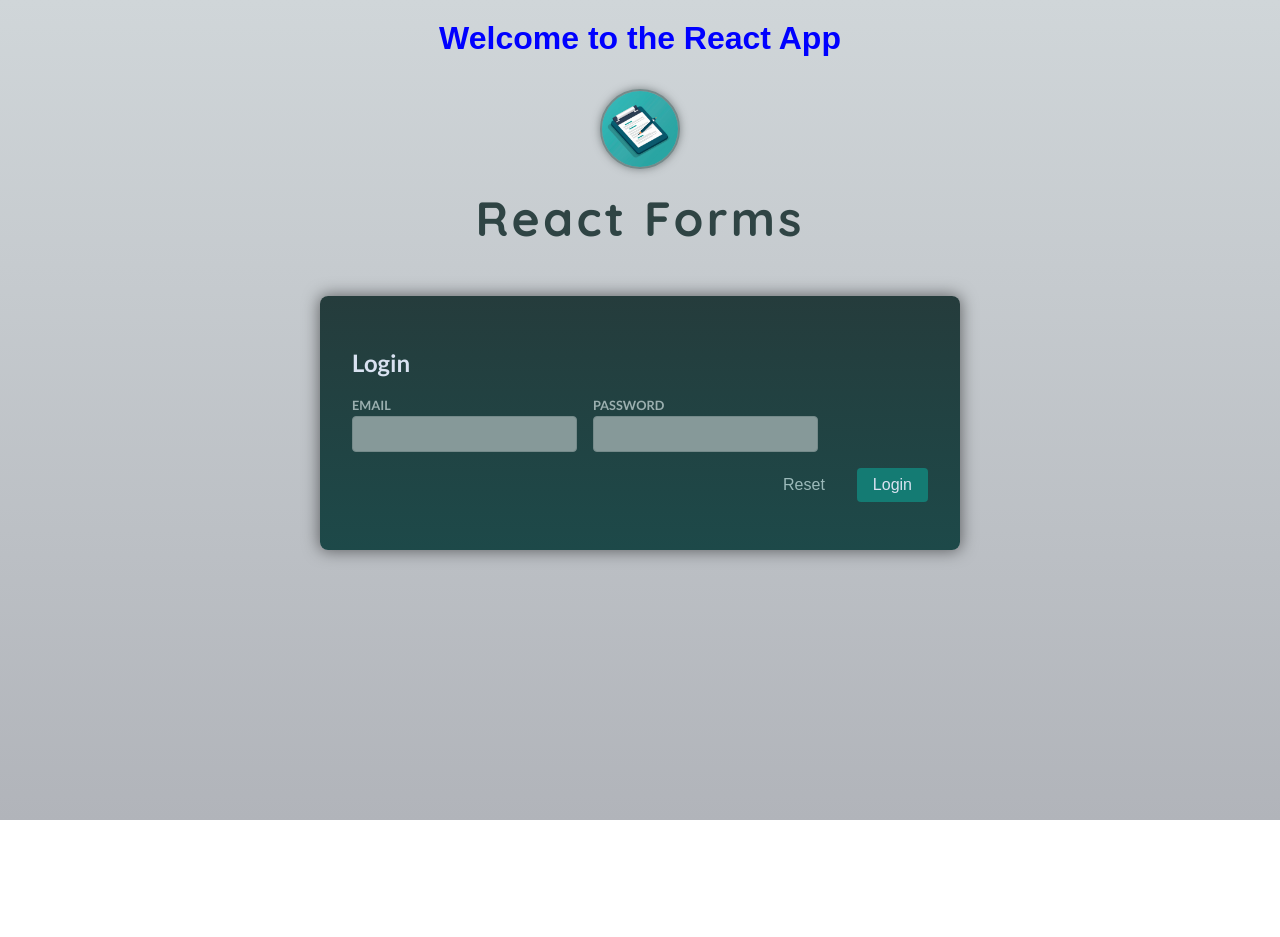
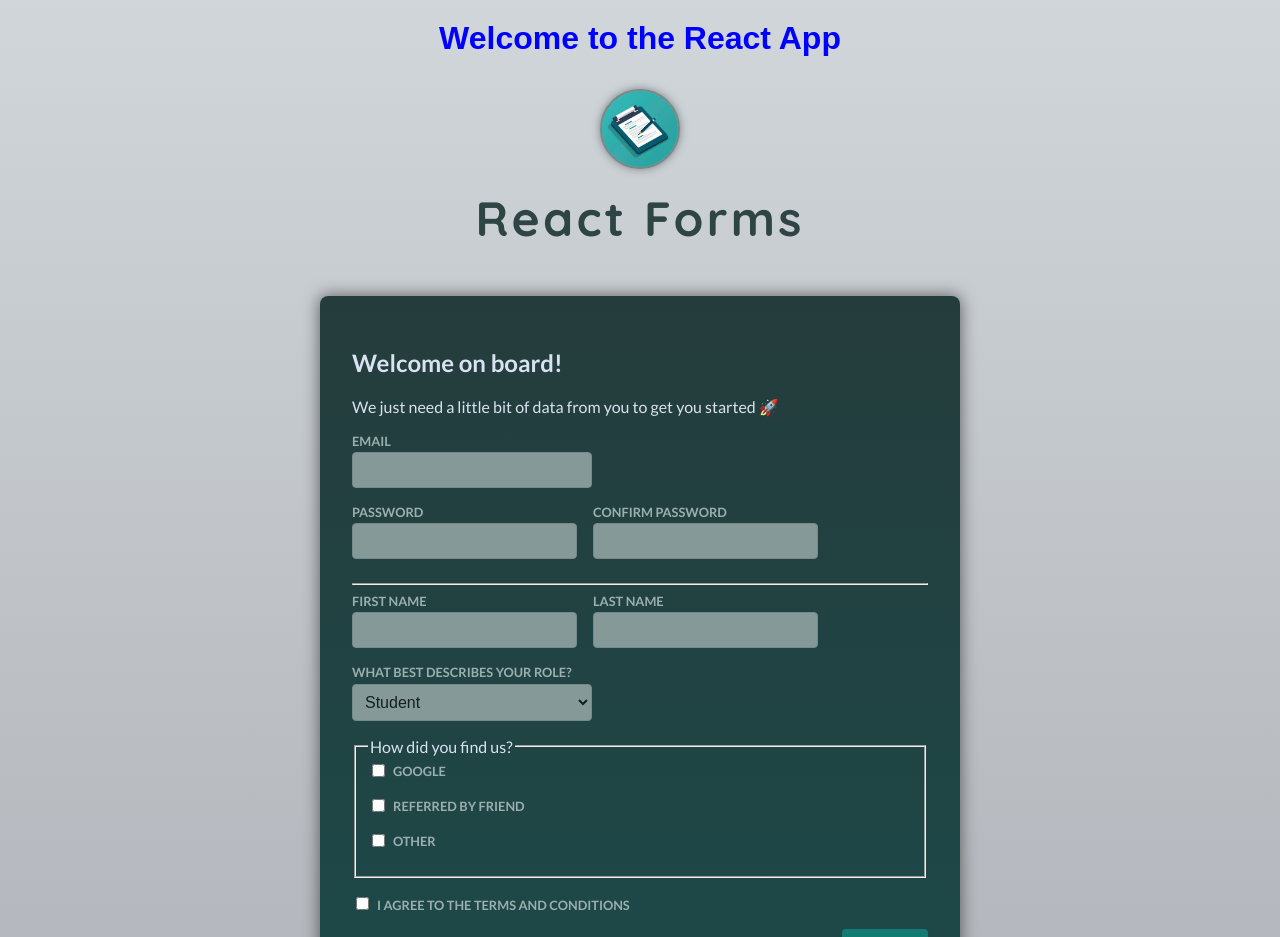
Before and after one commit to Mo3wadIbrahim/forms-project, a React (Vite) app: page / in a window 1280 px wide. Shown: the top 937 px of the page. Before the commit the page ends 820 px from the top, so only its background shows below. Built offline with nearby package versions, Linux system fonts and the light colour scheme.

Commit message:
Project Updated

```diff
--- a/src/App.jsx
+++ b/src/App.jsx
@@ -1,5 +1,6 @@
 import Header from "./components/Header.jsx";
-import Login from "./components/Login.jsx";
+// import Login from "./components/Login.jsx";
+import Signup from "./components/Signup.jsx";
 
 function App() {
   return (
@@ -17,7 +18,7 @@
       </h1>
       <Header />
       <main>
-        <Login />
+        <Signup />
       </main>
     </>
   );
--- a/src/components/Signup.jsx
+++ b/src/components/Signup.jsx
@@ -4,7 +4,10 @@
     const formData = new FormData(event.target);
     const data = Object.fromEntries(formData.entries());
     data.acquisition = formData.getAll("acquisition");
-
+    if (data.password !== data["confirm-password"]) {
+      alert("Passwords do not match!");
+      return;
+    }
     console.log(data);
 
     event.target.reset();
@@ -17,13 +20,19 @@
 
       <div className="control">
         <label htmlFor="email">Email</label>
-        <input id="email" type="email" name="email" />
+        <input id="email" type="email" name="email" required />
       </div>
 
       <div className="control-row">
         <div className="control">
           <label htmlFor="password">Password</label>
-          <input id="password" type="password" name="password" />
+          <input
+            id="password"
+            type="password"
+            name="password"
+            required
+            minLength="6"
+          />
         </div>
 
         <div className="control">
@@ -32,6 +41,7 @@
             id="confirm-password"
             type="password"
             name="confirm-password"
+            required
           />
         </div>
       </div>
@@ -41,18 +51,18 @@
       <div className="control-row">
         <div className="control">
           <label htmlFor="first-name">First Name</label>
-          <input type="text" id="first-name" name="first-name" />
+          <input type="text" id="first-name" name="first-name" required />
         </div>
 
         <div className="control">
           <label htmlFor="last-name">Last Name</label>
-          <input type="text" id="last-name" name="last-name" />
+          <input type="text" id="last-name" name="last-name" required />
         </div>
       </div>
 
       <div className="control">
         <label htmlFor="phone">What best describes your role?</label>
-        <select id="role" name="role">
+        <select id="role" name="role" required>
           <option value="student">Student</option>
           <option value="teacher">Teacher</option>
           <option value="employee">Employee</option>
@@ -91,8 +101,13 @@
 
       <div className="control">
         <label htmlFor="terms-and-conditions">
-          <input type="checkbox" id="terms-and-conditions" name="terms" />I
-          agree to the terms and conditions
+          <input
+            type="checkbox"
+            id="terms-and-conditions"
+            name="terms"
+            required
+          />
+          I agree to the terms and conditions
         </label>
       </div>
 
```
